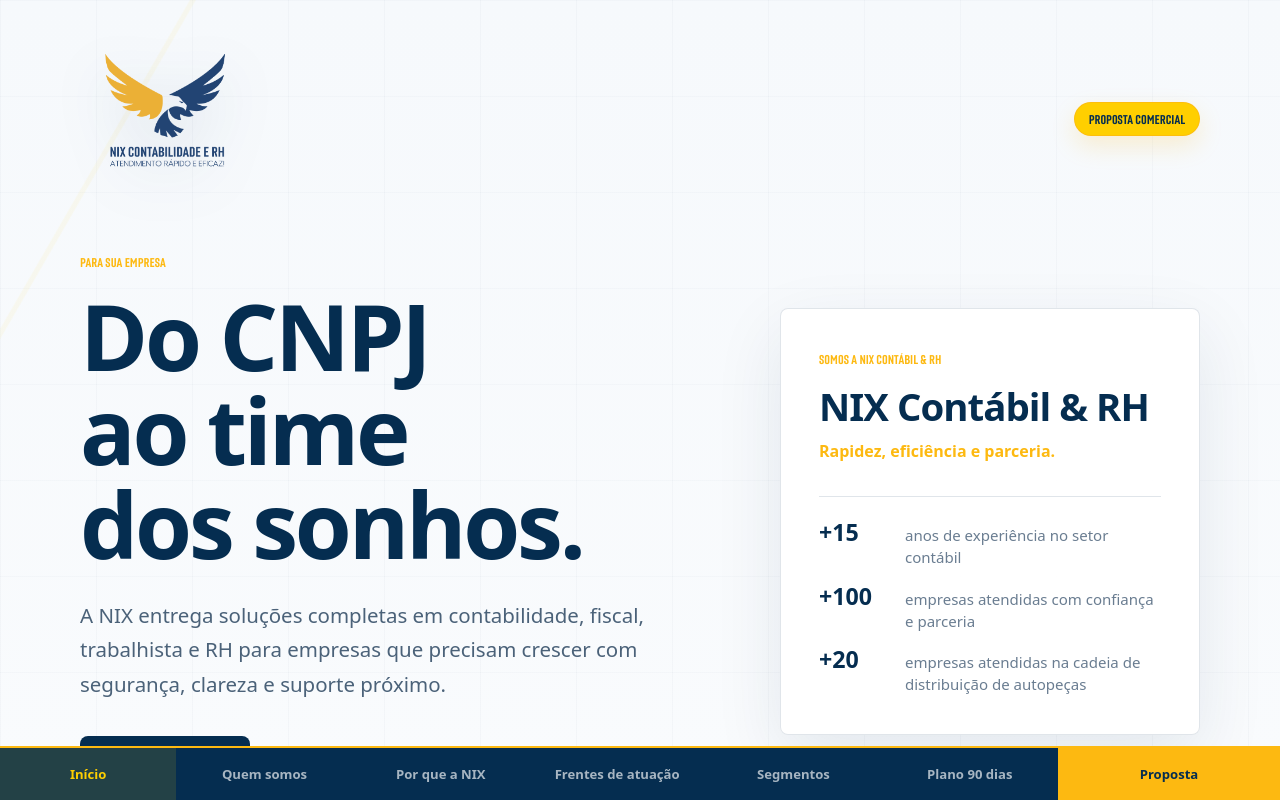
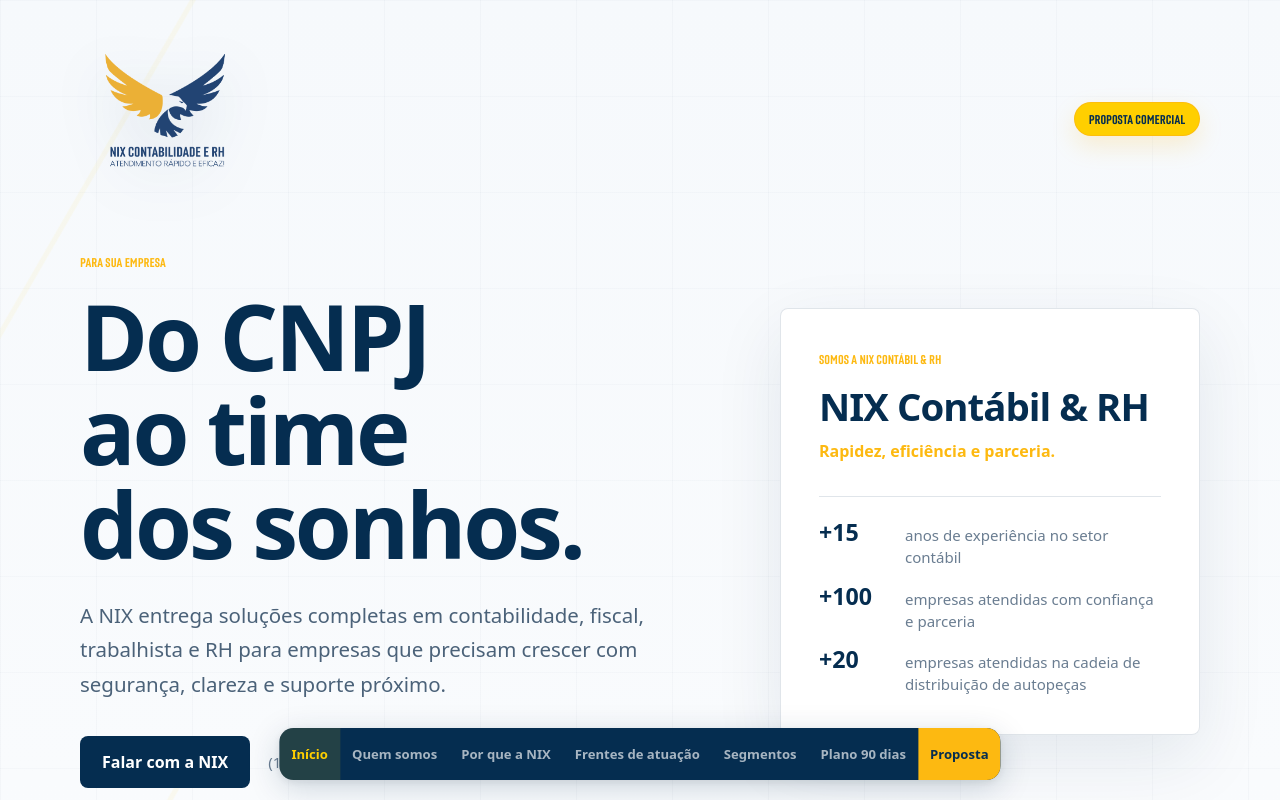
Before and after one commit to gpaiva00/nix-proposal-pages, a React (Vite) app: page / in a window 1280 px wide. Shown: the top 800 px of the page. Built offline with nearby package versions, Linux system fonts and the light colour scheme.

Commit message:
Make bottom tab bar floating on desktop, full-width on mobile

```diff
--- a/src/App.css
+++ b/src/App.css
@@ -11,7 +11,9 @@
   --gold: #fdb911;
   --yellow: #ffcf00;
   --shadow: 0 24px 70px rgba(5, 45, 80, 0.09);
+  --shadow-tab: 0 8px 32px rgba(5, 45, 80, 0.18), 0 2px 8px rgba(0, 0, 0, 0.08);
   --radius: 8px;
+  --radius-tab: 14px;
   --container: 1120px;
   --section-space: clamp(72px, 9vw, 112px);
   --card-padding: clamp(22px, 3vw, 32px);
@@ -637,6 +639,21 @@
   -webkit-overflow-scrolling: touch;
 }
 
+@media (min-width: 761px) {
+  .bottom-tab-bar {
+    left: 50%;
+    right: auto;
+    bottom: 20px;
+    max-width: fit-content;
+    border-top: none;
+    border-radius: var(--radius-tab);
+    box-shadow: var(--shadow-tab);
+    padding-bottom: 0;
+    transform: translateX(-50%);
+    overflow: hidden;
+  }
+}
+
 .bottom-tab-bar__link {
   flex: 1 1 0%;
   display: flex;
@@ -653,7 +670,8 @@
   white-space: nowrap;
   transition:
     color 150ms ease,
-    background-color 150ms ease;
+    background-color 150ms ease,
+    box-shadow 300ms ease;
 }
 
 .bottom-tab-bar__link--active {
```
